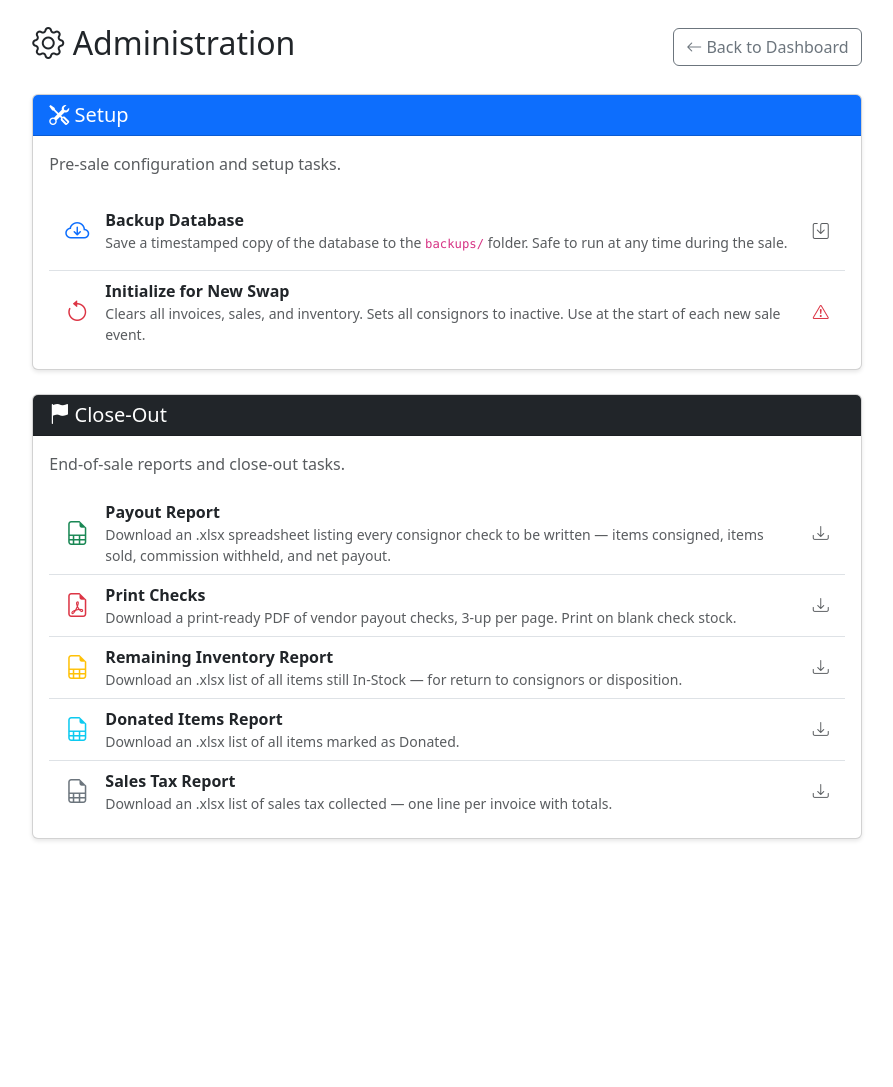
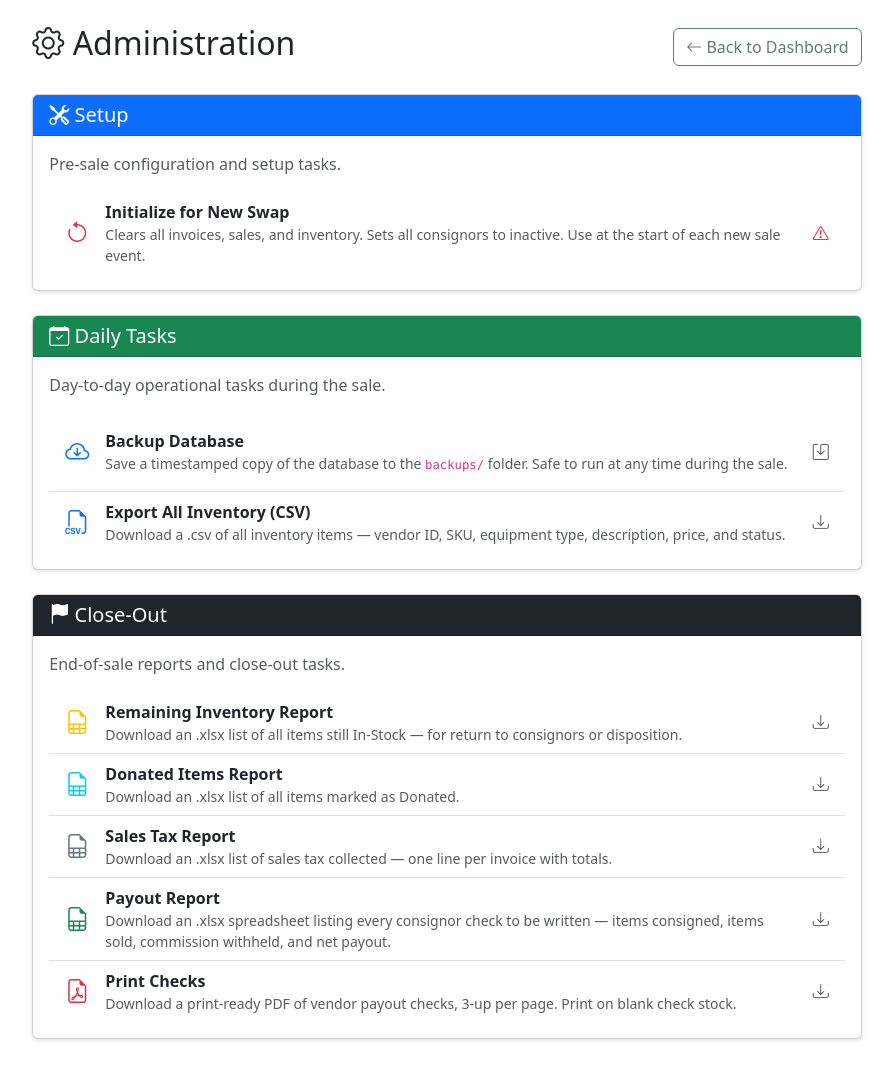
Before and after one commit to jbhenry/skisale_app, a Flask app: page /admin in a window 1280 px wide. Shown: the part 62-1149 px from the top of the page, without its empty margins (193-1086 px from the left). Before the commit the page ends 903 px from the top, so only its background shows below. Run offline with Flask 3, Linux system fonts and the light colour scheme.

Commit message:
ADD: inventory CSV export; reorganize admin page sections
- New /admin/export-inventory-csv route downloads all inventory as CSV
  (vendor ID, SKU, equipment type, description, price, status)
- New "Daily Tasks" section on admin page (between Setup and Close-Out)
- Moved Backup Database and Export Inventory CSV to Daily Tasks
- Setup section now contains only Initialize for New Swap

Co-Authored-By: Claude Sonnet 4.6 <noreply@anthropic.com>

```diff
--- a/app.py
+++ b/app.py
@@ -1112,6 +1112,31 @@ def admin_report_instock():
     return _xlsx_response(wb, f'instock_report_{date.today().isoformat()}.xlsx')
 
 
+@app.route('/admin/export-inventory-csv')
+def admin_export_inventory_csv():
+    """Download a CSV of all inventory items."""
+    import csv, io
+    items = Inventory.query.order_by(Inventory.vendor_id, Inventory.sku).all()
+    buf = io.StringIO()
+    writer = csv.writer(buf)
+    writer.writerow(['Vendor ID', 'SKU', 'Equipment Type', 'Description', 'Price', 'Status'])
+    for item in items:
+        writer.writerow([
+            item.vendor_id,
+            item.sku,
+            item.equipment_type,
+            item.description or '',
+            f'{item.price:.2f}',
+            item.status,
+        ])
+    filename = f'inventory_{date.today().isoformat()}.csv'
+    return Response(
+        buf.getvalue(),
+        mimetype='text/csv',
+        headers={'Content-Disposition': f'attachment; filename="{filename}"'}
+    )
+
+
 @app.route('/admin/report-donated')
 def admin_report_donated():
     """Download xlsx of all inventory items marked Donated."""
--- a/templates/admin.html
+++ b/templates/admin.html
@@ -73,6 +63,37 @@
             </div>
         </div>
 
+        <!-- Daily Tasks Section -->
+        <div class="card mb-4">
+            <div class="card-header bg-success text-white">
+                <h5 class="mb-0"><i class="bi bi-calendar-check"></i> Daily Tasks</h5>
+            </div>
+            <div class="card-body">
+                <p class="text-muted">Day-to-day operational tasks during the sale.</p>
+                <div class="list-group list-group-flush">
+                    <form method="POST" action="{{ url_for('admin_backup_db') }}" class="list-group-item list-group-item-action d-flex align-items-center gap-3 p-0">
+                        <button type="submit" class="btn w-100 text-start d-flex align-items-center gap-3 p-3 border-0 bg-transparent">
+                            <i class="bi bi-cloud-arrow-down fs-4 text-primary"></i>
+                            <div>
+                                <strong>Backup Database</strong>
+                                <div class="text-muted small">Save a timestamped copy of the database to the <code>backups/</code> folder. Safe to run at any time during the sale.</div>
+                            </div>
+                            <i class="bi bi-save ms-auto text-muted"></i>
+                        </button>
+                    </form>
+                    <a href="{{ url_for('admin_export_inventory_csv') }}"
+                       class="list-group-item list-group-item-action d-flex align-items-center gap-3">
+                        <i class="bi bi-filetype-csv fs-4 text-primary"></i>
+                        <div>
+                            <strong>Export All Inventory (CSV)</strong>
+                            <div class="text-muted small">Download a .csv of all inventory items — vendor ID, SKU, equipment type, description, price, and status.</div>
+                        </div>
+                        <i class="bi bi-download ms-auto text-muted"></i>
+                    </a>
+                </div>
+            </div>
+        </div>
+
         <!-- Close-Out Section -->
         <div class="card mb-4">
             <div class="card-header bg-dark text-white">
@@ -126,6 +129,24 @@
                         </div>
                         <i class="bi bi-download ms-auto text-muted"></i>
                     </a>
+                    <a href="{{ url_for('admin_payout_report') }}"
+                       class="list-group-item list-group-item-action d-flex align-items-center gap-3">
+                        <i class="bi bi-file-earmark-spreadsheet fs-4 text-success"></i>
+                        <div>
+                            <strong>Payout Report</strong>
+                            <div class="text-muted small">Download an .xlsx spreadsheet listing every consignor check to be written — items consigned, items sold, commission withheld, and net payout.</div>
+                        </div>
+                        <i class="bi bi-download ms-auto text-muted"></i>
+                    </a>
+                    <a href="{{ url_for('admin_print_checks') }}"
+                       class="list-group-item list-group-item-action d-flex align-items-center gap-3">
+                        <i class="bi bi-file-earmark-pdf fs-4 text-danger"></i>
+                        <div>
+                            <strong>Print Checks</strong>
+                            <div class="text-muted small">Download a print-ready PDF of vendor payout checks, 3-up per page. Print on blank check stock.</div>
+                        </div>
+                        <i class="bi bi-download ms-auto text-muted"></i>
+                    </a>
                 </div>
             </div>
         </div>
```
Also changed, not shown: other parts of templates/admin.html (+0 -28 lines).
